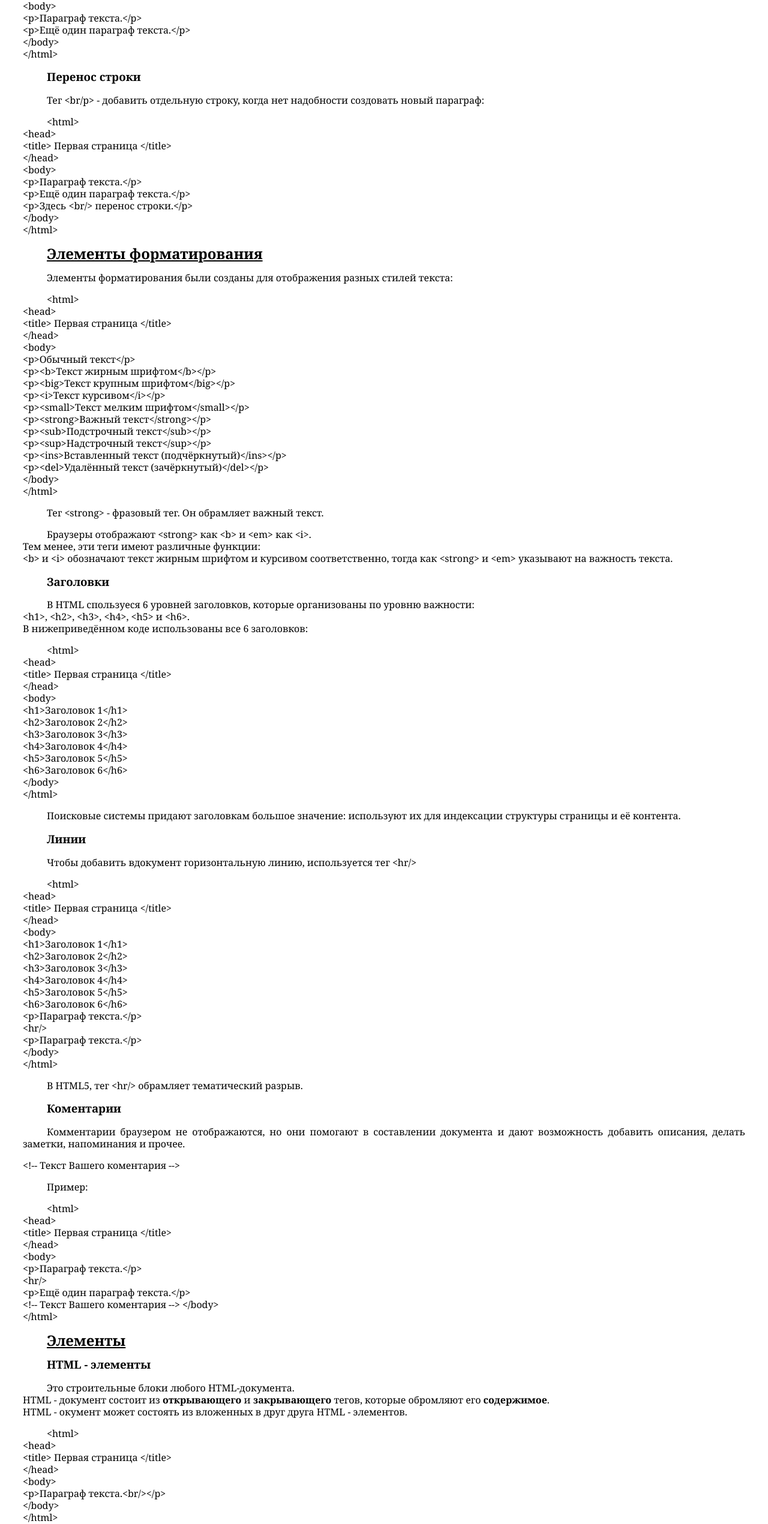
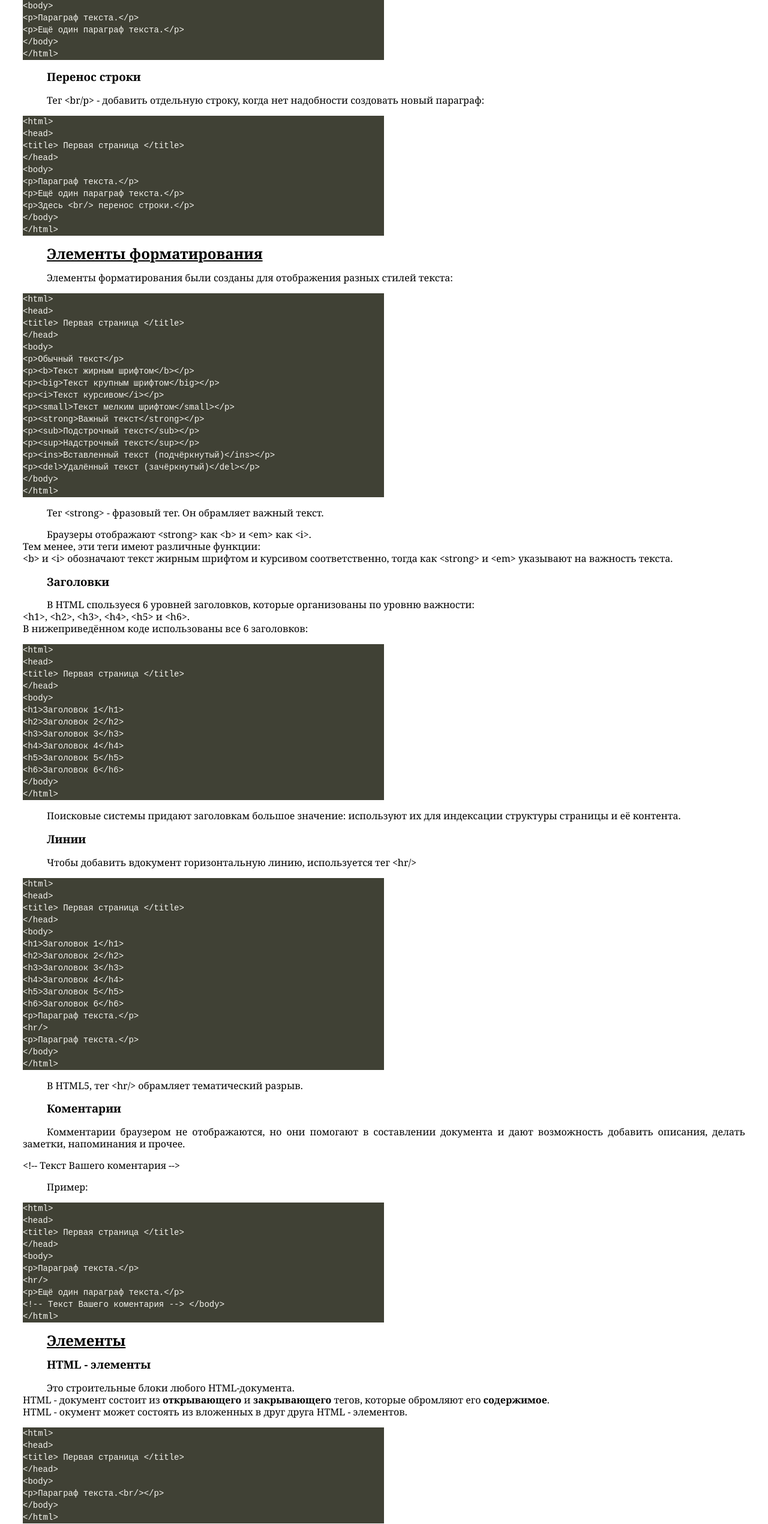
Before and after one commit to snowwasabi/git_test, a plain HTML site: page ch2.html in a window 1280 px wide. Shown: the part 256-2797 px from the top of the page at 60% size. Drawn offline with Linux system fonts and the light colour scheme.

Commit message:
first comm

```diff
--- a/ch2.html
+++ b/ch2.html
@@ -10,7 +10,7 @@
 	<h1>Основы HTML</h1>
 		<h3>Элемент &lt;p&gt;</h3>
 		<p>&lt;p&gt;&lt;/p&gt; - создать параграф.</p>
-		<p>
+		<p class="code">
 		&lt;html&gt;<br/>
 		&lt;head&gt;<br/>
 		&lt;title&gt; Первая страница &lt;/title&gt;<br/>
@@ -23,7 +23,7 @@
 		</p>
 		<h3>Перенос строки</h3>
 		<p>Тег &lt;br/p&gt; - добавить отдельную строку, когда нет надобности создовать новый параграф:</p>
-		<p>
+		<p class="code">
 		&lt;html&gt;<br/>
 		&lt;head&gt;<br/>
 		&lt;title&gt; Первая страница &lt;/title&gt;<br/>
@@ -37,7 +37,7 @@
 		</p>
 		<h2>Элементы форматирования</h2>
 		<p>Элементы форматирования были созданы для отображения разных стилей текста:</p>
-		<p>
+		<p class="code">
 		&lt;html&gt;<br/>
 		&lt;head&gt;<br/>
 		&lt;title&gt; Первая страница &lt;/title&gt;<br/>
@@ -70,7 +70,7 @@
 		&lt;h1&gt;, &lt;h2&gt;, &lt;h3&gt;, &lt;h4&gt;, &lt;h5&gt; и &lt;h6&gt;.<br/>
 		В нижеприведённом коде использованы все 6 заголовков:
 		</p>
-		<p>
+		<p class="code">
 		&lt;html&gt;<br/>
 		&lt;head&gt;<br/>
 		&lt;title&gt; Первая страница &lt;/title&gt;<br/>
@@ -92,7 +92,7 @@
 		<p>
 		Чтобы добавить вдокумент горизонтальную линию, используется тег &lt;hr/&gt;
 		</p>
-		<p>
+		<p class="code">
 		&lt;html&gt;<br/>
 		&lt;head&gt;<br/>
 		&lt;title&gt; Первая страница &lt;/title&gt;<br/>
@@ -119,7 +119,7 @@
 		</p>
 		&lt;!-- Текст Вашего коментария --&gt;
 		<p>Пример:</p>
-		<p>
+		<p class="code">
 		&lt;html&gt;<br/>
 		&lt;head&gt;<br/>
 		&lt;title&gt; Первая страница &lt;/title&gt;<br/>
@@ -139,7 +139,7 @@
 		HTML - документ состоит из <b>открывающего</b> и <b>закрывающего</b> тегов, которые обромляют его <b>содержимое</b>.<br/>
 		HTML - окумент может состоять из вложенных в друг друга HTML - элементов.
 		</p>
-		<p>
+		<p class="code">
 		&lt;html&gt;<br/>
 		&lt;head&gt;<br/>
 		&lt;title&gt; Первая страница &lt;/title&gt;<br/>
@@ -188,7 +188,7 @@
 		Арибут выравнивания указывает на то, как текст будет выровнен в документе.<br/>
 		В приведённом ниже примере параграф текста будет выровнен по центру, а строка -
 		по её правому краю.
-		<p>
+		<p class="code">
 		&lt;html&gt;<br/>
 		&lt;head&gt;<br/>
 		&lt;title&gt;Атрибуты&lt;/title&gt;<br/>
```
